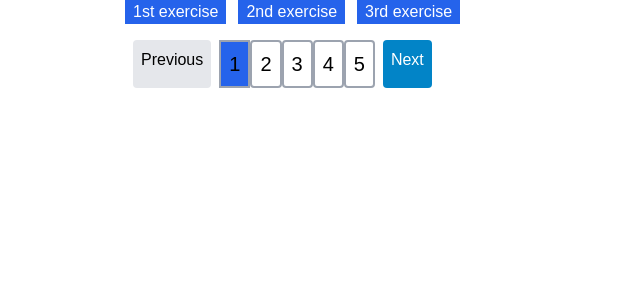
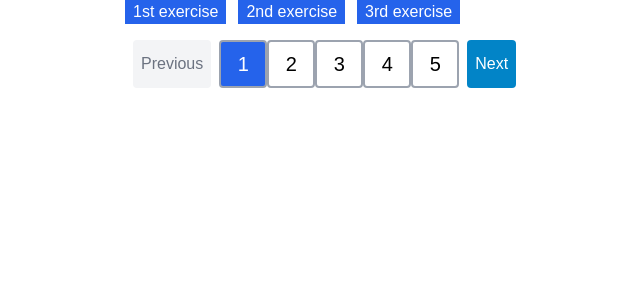
Before and after one commit to mihail-fomin/training-states, a Next.js app: page /2 in a window 1280 px wide. Shown: the top 300 px of the page, without its empty margins (1-641 px from the left). Built offline with nearby package versions, Linux system fonts and the light colour scheme.

Commit message:
completed 2nd exercise

```diff
--- a/pages/2.js
+++ b/pages/2.js
@@ -3,63 +3,70 @@ import { MainMenu } from "../components/MainMenu"
 import { twMerge } from "tailwind-merge"
 import Container from "../components/Container"
 
-function Item({ active, children, onClick }) {
-	const commonCn = `cursor-pointer text-black w-full p-2 text-xl border-2 border-gray-400 hover:bg-gray-200 rounded`
-	const activeCn = active ? `text-white bg-blue-600` : ``
+function PaginationItem({ active, children, onClick }) {
+	const commonCn = `
+	cursor-pointer
+	rounded
+	w-full h-12 aspect-square
+	text-black text-xl
+	border-2 border-gray-400
+	hover:bg-gray-100
+	`
+	const activeCn = active ? `text-white bg-blue-600 hover:bg-blue-700` : ``
 
 	return (
-		<div className={twMerge(commonCn + activeCn)} onClick={onClick} >
+		<button className={twMerge(commonCn + activeCn)} onClick={onClick} >
 			{children}
-		</div>
+		</button>
 	)
 }
 
-function Button({ disabled, children, onClick }) {
+function PaginationButton({ disabled, children, onClick }) {
 	const commonBtn = `p-2 mx-2 text-white rounded bg-sky-600 cursor-pointer`
-	const btnCn = disabled ? `cursor-not-allowed bg-gray-200 text-black` : ``
+	const btnCn = disabled ? `cursor-not-allowed bg-gray-100 text-gray-500` : ``
 
 	return (
-		<div className={twMerge(commonBtn + btnCn)} onClick={onClick}>
+		<button className={twMerge(commonBtn + btnCn)} onClick={onClick}>
 			{children}
-		</div>
+		</button>
 	)
 }
 
-function Carousel({ items }) {
-	const [activeIndex, SetActiveIndex] = React.useState(0)
+function Pagination({ items }) {
+	const [activeIndex, setActiveIndex] = React.useState(0)
 
 	let hasNext = activeIndex < items.length - 1
 	let hasPrev = activeIndex > 0
 
 	function handleNextClick() {
-		if (hasNext) SetActiveIndex(activeIndex + 1)
+		if (hasNext) setActiveIndex(activeIndex + 1)
 	}
 	function handlePrevClick() {
-		if (hasPrev) SetActiveIndex(activeIndex - 1)
+		if (hasPrev) setActiveIndex(activeIndex - 1)
 	}
 
 
 	return (
 		<div className="flex">
-			<Button
+			<PaginationButton
 				className=""
 				onClick={handlePrevClick}
 				disabled={!hasPrev}
 			>
 				Previous
-			</Button>
+			</PaginationButton>
 			{items.map((item, index) => {
-				return <Item className='flex' active={activeIndex == index} onClick={() => SetActiveIndex(index)}>
+				return <PaginationItem className='flex' active={activeIndex == index} onClick={() => setActiveIndex(index)}>
 					{item}
-				</Item>
+				</PaginationItem>
 			})}
-			<Button
-				className="p-2 mx-2 text-white rounded bg-sky-600"
+			<PaginationButton
+				className=""
 				onClick={handleNextClick}
 				disabled={!hasNext}
 			>
 				Next
-			</Button>
+			</PaginationButton>
 		</div>
 	)
 }
@@ -70,9 +77,8 @@ export default function Body() {
 		<Container>
 			<MainMenu />
 			<div className="flex flex-row">
-				<Carousel items={['1', '2', '3', '4', '5']} />
+				<Pagination items={['1', '2', '3', '4', '5']} />
 			</div>
-
 		</Container>
 	</div>
 }
```
